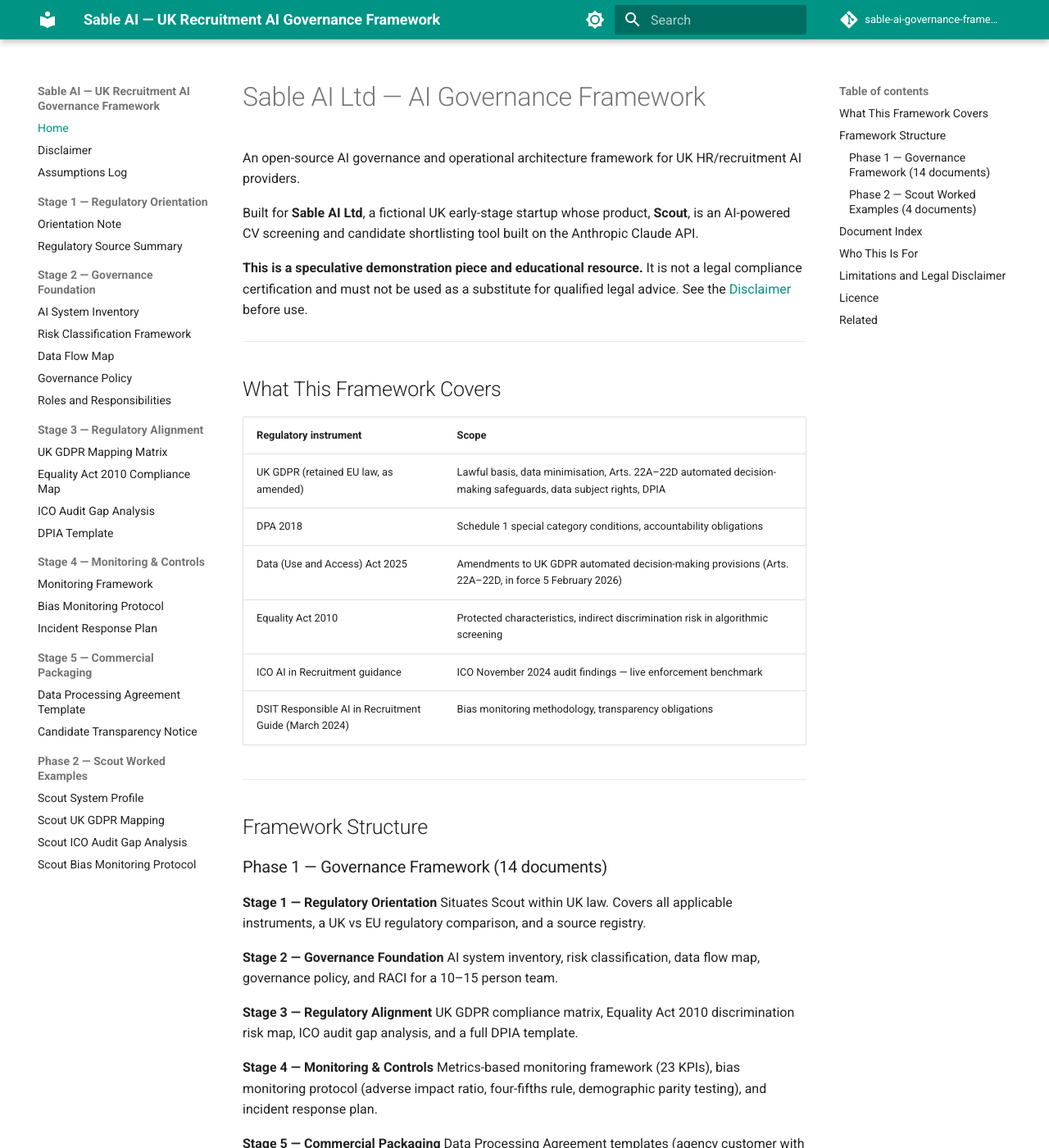
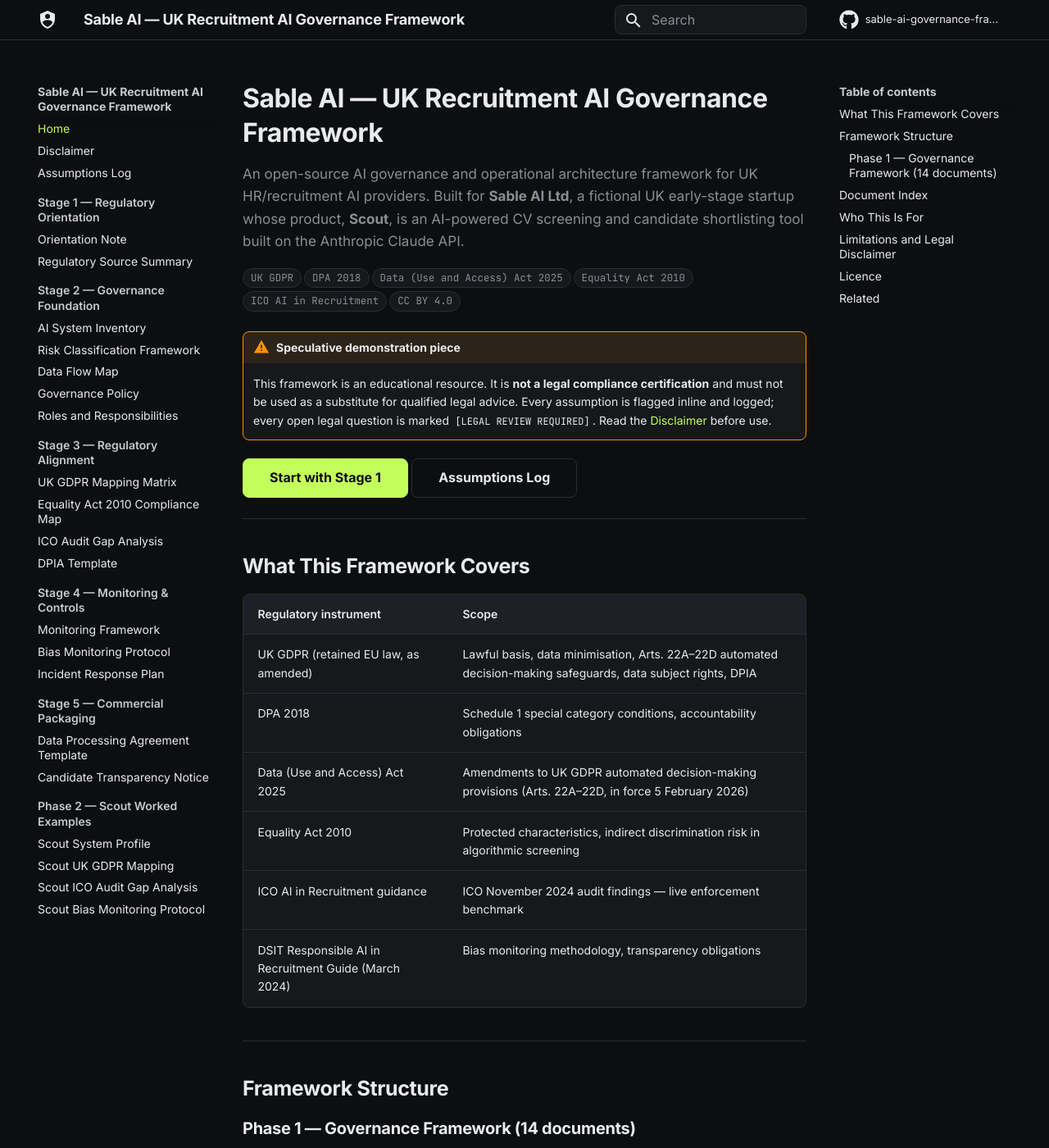
Before and after one commit to davidcockson-compliance/sable-ai-governance-framework, an MkDocs documentation site: the page built from docs/README.md, in a window 1280 px wide and 1400 px high. Shown: the whole window at 82% size. Built offline with MkDocs 1.6.1 and Material for MkDocs 9.7.7, drawn with Linux system fonts in a browser that asks for light colours; comment, search, counter and statistics services are not loaded; some of the changed text lies outside the part shown.

Commit message:
feat(site): match davidcockson.com design language
Dark-only palette built on the main site's tokens (near-black bg, lime
accent, hairline borders), self-hosted Inter/JetBrains Mono replacing
the Google Fonts CDN, card-grid landing page with admonition disclaimer,
and pinned build deps in requirements.txt.

Co-Authored-By: Claude Fable 5 <noreply@anthropic.com>

```diff
--- a/docs/README.md
+++ b/docs/README.md
@@ -1,10 +1,19 @@
-# Sable AI Ltd — AI Governance Framework
+# Sable AI — UK Recruitment AI Governance Framework
 
-An open-source AI governance and operational architecture framework for UK HR/recruitment AI providers.
+<p class="dc-sub">An open-source AI governance and operational architecture framework for UK HR/recruitment AI providers. Built for <strong>Sable AI Ltd</strong>, a fictional UK early-stage startup whose product, <strong>Scout</strong>, is an AI-powered CV screening and candidate shortlisting tool built on the Anthropic Claude API.</p>
 
-Built for **Sable AI Ltd**, a fictional UK early-stage startup whose product, **Scout**, is an AI-powered CV screening and candidate shortlisting tool built on the Anthropic Claude API.
+<span class="dc-pill">UK GDPR</span><span class="dc-pill">DPA 2018</span><span class="dc-pill">Data (Use and Access) Act 2025</span><span class="dc-pill">Equality Act 2010</span><span class="dc-pill">ICO AI in Recruitment</span><span class="dc-pill">CC BY 4.0</span>
 
-**This is a speculative demonstration piece and educational resource.** It is not a legal compliance certification and must not be used as a substitute for qualified legal advice. See the [Disclaimer](DISCLAIMER.md) before use.
+!!! warning "Speculative demonstration piece"
+
+    This framework is an educational resource. It is **not a legal compliance
+    certification** and must not be used as a substitute for qualified legal
+    advice. Every assumption is flagged inline and logged; every open legal
+    question is marked `[LEGAL REVIEW REQUIRED]`. Read the
+    [Disclaimer](DISCLAIMER.md) before use.
+
+[Start with Stage 1](stage-1-regulatory-orientation/STAGE1-Regulatory-Orientation-Note-v1.md){ .md-button .md-button--primary }
+[Assumptions Log](ASSUMPTIONS-LOG.md){ .md-button }
 
 ---
 
@@ -25,24 +34,66 @@ Built for **Sable AI Ltd**, a fictional UK early-stage startup whose product, **
 
 ### Phase 1 — Governance Framework (14 documents)
 
-**Stage 1 — Regulatory Orientation**
-Situates Scout within UK law. Covers all applicable instruments, a UK vs EU regulatory comparison, and a source registry.
+<div class="grid cards" markdown>
 
-**Stage 2 — Governance Foundation**
-AI system inventory, risk classification, data flow map, governance policy, and RACI for a 10–15 person team.
+-   :material-compass-outline: **Stage 1 — Regulatory Orientation**
 
-**Stage 3 — Regulatory Alignment**
-UK GDPR compliance matrix, Equality Act 2010 discrimination risk map, ICO audit gap analysis, and a full DPIA template.
+    ---
 
-**Stage 4 — Monitoring & Controls**
-Metrics-based monitoring framework (23 KPIs), bias monitoring protocol (adverse impact ratio, four-fifths rule, demographic parity testing), and incident response plan.
+    Situates Scout within UK law: every applicable instrument, a UK vs EU
+    regulatory comparison, and a source registry.
 
-**Stage 5 — Commercial Packaging**
-Data Processing Agreement templates (agency customer with Art. 26 joint controller provisions + in-house HR customer), and candidate transparency notice in plain English.
+    [:octicons-arrow-right-24: Orientation Note](stage-1-regulatory-orientation/STAGE1-Regulatory-Orientation-Note-v1.md)
 
-### Phase 2 — Scout Worked Examples (4 documents)
+-   :material-office-building-cog-outline: **Stage 2 — Governance Foundation**
 
-The Phase 1 framework templates populated with Scout's confirmed technical architecture: Python/FastAPI backend, pdfplumber/python-docx CV parsing, Anthropic Claude API (`claude-sonnet-4-6`), PostgreSQL on AWS RDS, S3 file storage, React TypeScript frontend.
+    ---
+
+    AI system inventory, risk classification, data flow map, governance
+    policy, and a RACI for a 10–15 person team.
+
+    [:octicons-arrow-right-24: AI System Inventory](stage-2-governance-foundation/L1-2.1-AI-System-Inventory-v1.md)
+
+-   :material-scale-balance: **Stage 3 — Regulatory Alignment**
+
+    ---
+
+    UK GDPR compliance matrix, Equality Act 2010 discrimination risk map,
+    ICO audit gap analysis, and a full DPIA template.
+
+    [:octicons-arrow-right-24: UK GDPR Mapping Matrix](stage-3-regulatory-alignment/L2-3.1-UK-GDPR-Mapping-Matrix-v1.md)
+
+-   :material-monitor-eye: **Stage 4 — Monitoring & Controls**
+
+    ---
+
+    Metrics-based monitoring framework (23 KPIs), bias monitoring protocol
+    (adverse impact ratio, four-fifths rule, demographic parity testing),
+    and incident response plan.
+
+    [:octicons-arrow-right-24: Monitoring Framework](stage-4-monitoring-controls/L3-4.1-Monitoring-Framework-v1.md)
+
+-   :material-handshake-outline: **Stage 5 — Commercial Packaging**
+
+    ---
+
+    Data Processing Agreement templates (agency customer with Art. 26 joint
+    controller provisions + in-house HR customer), and a candidate
+    transparency notice in plain English.
+
+    [:octicons-arrow-right-24: DPA Template](stage-5-commercial-packaging/L4-5.1-Data-Processing-Agreement-Template-v1.md)
+
+-   :material-test-tube: **Phase 2 — Scout Worked Examples**
+
+    ---
+
+    The Phase 1 templates populated with Scout's confirmed architecture:
+    Python/FastAPI, pdfplumber/python-docx CV parsing, Anthropic Claude API,
+    PostgreSQL on AWS RDS, S3, React TypeScript frontend.
+
+    [:octicons-arrow-right-24: Scout System Profile](phase-2-worked-examples/P2-Scout-System-Profile-v1.md)
+
+</div>
 
 ---
 
@@ -103,3 +154,4 @@ You are free to use, adapt, and redistribute this framework with attribution. If
 ## Related
 
 - [Pickles GmbH AI Governance Framework](https://github.com/davidcockson-compliance/pickles-gmbh-ai-governance-framework) — EU/German jurisdiction equivalent (EU AI Act, GDPR, BDSG)
+- Built by [David Cockson](https://davidcockson.com)
--- /dev/null
+++ b/docs/assets/extra.css
@@ -0,0 +1,258 @@
+/* Theme override — matches the davidcockson.com design language:
+   near-black background, hairline borders, lime accent used sparingly,
+   self-hosted Inter / JetBrains Mono (no Google Fonts CDN). */
+
+@font-face {
+  font-family: "Inter";
+  font-style: normal;
+  font-weight: 400;
+  font-display: swap;
+  src: url("fonts/inter-400.woff2") format("woff2");
+}
+@font-face {
+  font-family: "Inter";
+  font-style: normal;
+  font-weight: 500;
+  font-display: swap;
+  src: url("fonts/inter-500.woff2") format("woff2");
+}
+@font-face {
+  font-family: "Inter";
+  font-style: normal;
+  font-weight: 600;
+  font-display: swap;
+  src: url("fonts/inter-600.woff2") format("woff2");
+}
+@font-face {
+  font-family: "Inter";
+  font-style: normal;
+  font-weight: 700;
+  font-display: swap;
+  src: url("fonts/inter-700.woff2") format("woff2");
+}
+@font-face {
+  font-family: "JetBrains Mono";
+  font-style: normal;
+  font-weight: 400;
+  font-display: swap;
+  src: url("fonts/jetbrains-mono-400.woff2") format("woff2");
+}
+@font-face {
+  font-family: "JetBrains Mono";
+  font-style: normal;
+  font-weight: 600;
+  font-display: swap;
+  src: url("fonts/jetbrains-mono-600.woff2") format("woff2");
+}
+
+:root {
+  --dc-bg:      #0d0e10;
+  --dc-surf:    #16181c;
+  --dc-surf-hi: #1d2026;
+  --dc-line:    #2a2d33;
+  --dc-txt:     #e9eaec;
+  --dc-sub:     #8a8d94;
+  --dc-accent:  #c2ff5b;
+
+  --md-text-font: "Inter", -apple-system, BlinkMacSystemFont, system-ui, sans-serif;
+  --md-code-font: "JetBrains Mono", "IBM Plex Mono", ui-monospace, SFMono-Regular, Menlo, monospace;
+}
+
+[data-md-color-scheme="slate"] {
+  --md-hue: 220;
+  --md-default-bg-color: var(--dc-bg);
+  --md-default-fg-color: var(--dc-txt);
+  --md-default-fg-color--light: #c7c9cd;
+  --md-default-fg-color--lighter: var(--dc-sub);
+  --md-default-fg-color--lightest: var(--dc-line);
+
+  --md-primary-fg-color: var(--dc-bg);
+  --md-primary-bg-color: var(--dc-txt);
+  --md-primary-bg-color--light: var(--dc-sub);
+
+  --md-accent-fg-color: var(--dc-accent);
+  --md-accent-fg-color--transparent: rgba(194, 255, 91, 0.08);
+
+  --md-typeset-a-color: var(--dc-accent);
+  --md-typeset-mark-color: rgba(194, 255, 91, 0.25);
+  --md-typeset-table-color: var(--dc-line);
+
+  --md-code-bg-color: var(--dc-surf);
+  --md-code-fg-color: var(--dc-txt);
+
+  --md-footer-bg-color: var(--dc-bg);
+  --md-footer-bg-color--dark: var(--dc-bg);
+  --md-footer-fg-color: var(--dc-txt);
+  --md-footer-fg-color--light: var(--dc-sub);
+  --md-footer-fg-color--lighter: var(--dc-sub);
+
+  --md-admonition-fg-color: var(--dc-txt);
+  --md-shadow-z1: none;
+  --md-shadow-z2: none;
+  --md-shadow-z3: none;
+}
+
+/* Header — flat, hairline divider instead of drop shadow */
+.md-header {
+  border-bottom: 1px solid var(--dc-line);
+  box-shadow: none;
+}
+.md-header__title {
+  font-weight: 600;
+  letter-spacing: -0.01em;
+}
+
+/* Search field — card surface with hairline border */
+[data-md-color-scheme="slate"] .md-search__form {
+  background: var(--dc-surf);
+  border: 1px solid var(--dc-line);
+  border-radius: 8px;
+}
+[data-md-color-scheme="slate"] .md-search__form:hover {
+  background: var(--dc-surf-hi);
+}
+
+/* Typography */
+.md-typeset h1,
+.md-typeset h2,
+.md-typeset h3 {
+  font-weight: 700;
+  letter-spacing: -0.015em;
+  color: var(--dc-txt);
+}
+.md-typeset h1 {
+  margin-bottom: 0.4em;
+}
+.md-typeset h1 + p > em:only-child,
+.dc-sub {
+  color: var(--dc-sub);
+  font-style: normal;
+  font-size: 0.85rem;
+}
+.md-typeset a:hover {
+  color: #d4ff85;
+}
+
+/* Inline regulatory pills */
+.dc-pill {
+  display: inline-block;
+  font-family: var(--md-code-font);
+  font-size: 0.62rem;
+  line-height: 1;
+  padding: 5px 9px;
+  margin: 2px 3px 2px 0;
+  border: 1px solid var(--dc-line);
+  border-radius: 999px;
+  background: var(--dc-surf);
+  color: var(--dc-sub);
+  white-space: nowrap;
+}
+
+/* Tables — the workhorse of these docs; card surface, hairline grid */
+.md-typeset table:not([class]) {
+  background: var(--dc-surf);
+  border: 1px solid var(--dc-line);
+  border-radius: 8px;
+  box-shadow: none;
+  font-size: 0.7rem;
+}
+.md-typeset table:not([class]) th {
+  background: var(--dc-surf-hi);
+  color: var(--dc-txt);
+  font-weight: 600;
+}
+.md-typeset table:not([class]) td {
+  border-top: 1px solid var(--dc-line);
+}
+.md-typeset table:not([class]) tr:hover {
+  background: var(--dc-surf-hi);
+  box-shadow: none;
+}
+
+/* Code blocks */
+.md-typeset pre > code {
+  border: 1px solid var(--dc-line);
+  border-radius: 8px;
+}
+
+/* Admonitions — flat surfaces, keep the type colour only on the stripe */
+.md-typeset .admonition,
+.md-typeset details {
+  background: var(--dc-surf);
+  border-width: 1px;
+  border-radius: 8px;
+  box-shadow: none;
+  font-size: 0.7rem;
+}
+
+/* Sidebar navigation — lime for the active page only */
+.md-nav__link--active,
+.md-nav__link--active code {
+  color: var(--dc-accent);
+}
+.md-nav__item--section > .md-nav__link {
+  font-weight: 600;
+  color: var(--dc-txt);
+}
+
+/* Grid cards (landing page) — hover lift borrowed from the main site */
+.md-typeset .grid.cards > ol > li,
+.md-typeset .grid.cards > ul > li,
+.md-typeset .grid > .card {
+  background: var(--dc-surf);
+  border: 1px solid var(--dc-line);
+  border-radius: 10px;
+  box-shadow: none;
+  transition: transform 0.14s ease, background 0.14s ease, border-color 0.14s ease;
+}
+.md-typeset .grid.cards > ol > li:hover,
+.md-typeset .grid.cards > ul > li:hover,
+.md-typeset .grid > .card:hover {
+  transform: translate(-1px, -1px);
+  background: var(--dc-surf-hi);
+  border-color: var(--dc-accent);
+  box-shadow: none;
+}
+.md-typeset .grid.cards > ul > li hr,
+.md-typeset .grid.cards > ol > li hr {
+  border-color: var(--dc-line);
+}
+
+/* Buttons */
+.md-typeset .md-button {
+  border: 1px solid var(--dc-line);
+  border-radius: 8px;
+  color: var(--dc-txt);
+}
+.md-typeset .md-button:hover {
+  border-color: var(--dc-accent);
+  background: var(--dc-surf-hi);
+  color: var(--dc-txt);
+}
+.md-typeset .md-button--primary {
+  background: var(--dc-accent);
+  border-color: var(--dc-accent);
+  color: var(--dc-bg);
+}
+.md-typeset .md-button--primary:hover {
+  background: #d4ff85;
+  color: var(--dc-bg);
+}
+
+/* Footer */
+.md-footer {
+  border-top: 1px solid var(--dc-line);
+}
+
+/* Back-to-top pill */
+.md-top {
+  background: var(--dc-surf-hi);
+  border: 1px solid var(--dc-line);
+  color: var(--dc-txt);
+  box-shadow: none;
+}
+.md-top:hover {
+  background: var(--dc-surf-hi);
+  border-color: var(--dc-accent);
+  color: var(--dc-accent);
+}
--- a/mkdocs.yml
+++ b/mkdocs.yml
@@ -10,26 +10,47 @@ docs_dir: docs
 
 theme:
   name: material
+  font: false
+  icon:
+    logo: material/shield-account
+    repo: fontawesome/brands/github
   palette:
-    - scheme: default
-      primary: teal
-      accent: teal
-      toggle:
-        icon: material/brightness-7
-        name: Switch to dark mode
-    - scheme: slate
-      primary: teal
-      accent: teal
-      toggle:
-        icon: material/brightness-4
-        name: Switch to light mode
+    scheme: slate
+    primary: custom
+    accent: custom
   features:
     - navigation.sections
     - navigation.expand
     - navigation.path
+    - navigation.top
+    - navigation.footer
     - toc.follow
     - search.suggest
     - search.highlight
+    - content.code.copy
+
+extra:
+  generator: false
+
+extra_css:
+  - assets/extra.css
+
+markdown_extensions:
+  - admonition
+  - attr_list
+  - md_in_html
+  - tables
+  - pymdownx.details
+  - pymdownx.emoji:
+      emoji_index: !!python/name:material.extensions.emoji.twemoji
+      emoji_generator: !!python/name:material.extensions.emoji.to_svg
+  - pymdownx.superfences:
+      custom_fences:
+        - name: mermaid
+          class: mermaid
+          format: !!python/name:mermaid2.fence_mermaid_custom
+  - toc:
+      permalink: true
 
 plugins:
   - search
--- /dev/null
+++ b/requirements.txt
@@ -0,0 +1,2 @@
+mkdocs-material>=9.5
+mkdocs-mermaid2-plugin>=1.1
```
Also changed, not shown: docs/assets/fonts/inter-400.woff2 (added), docs/assets/fonts/inter-500.woff2 (added), docs/assets/fonts/inter-600.woff2 (added), docs/assets/fonts/inter-700.woff2 (added), docs/assets/fonts/jetbrains-mono-400.woff2 (added), docs/assets/fonts/jetbrains-mono-600.woff2 (added).
